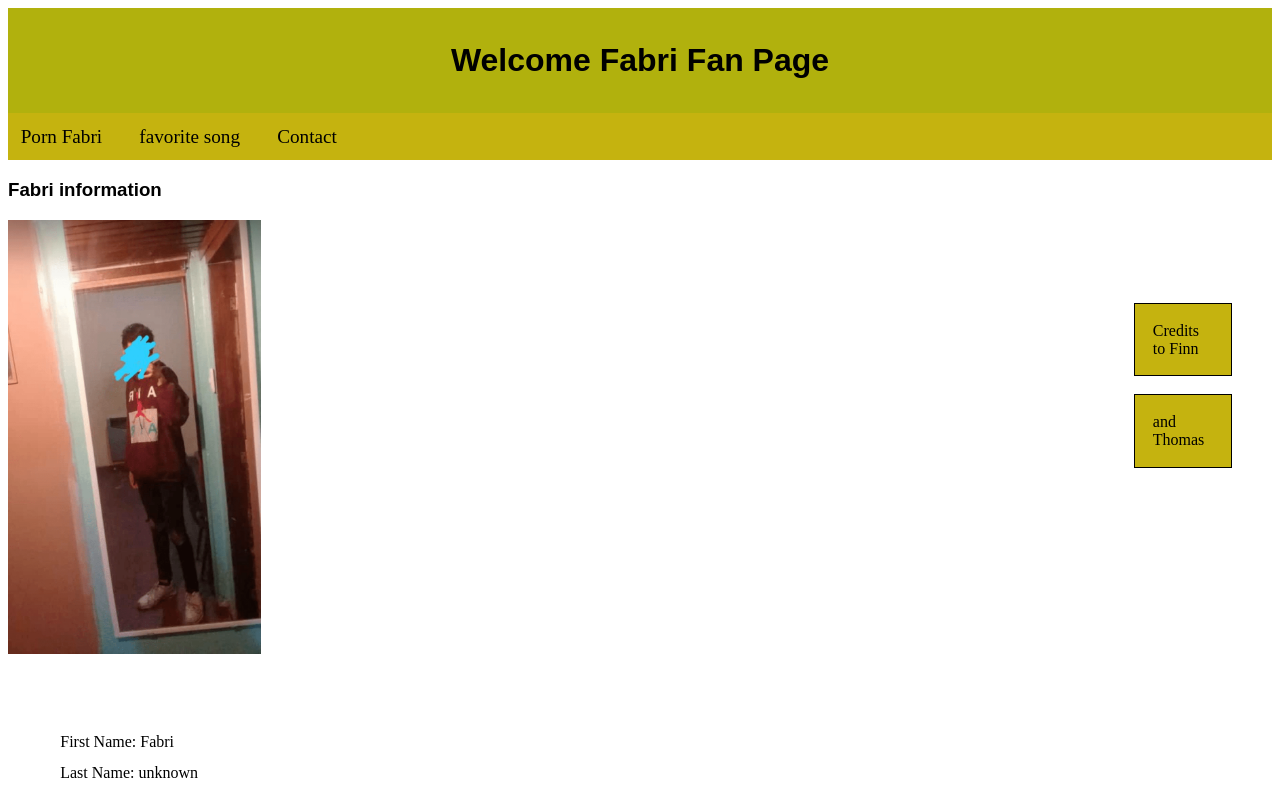
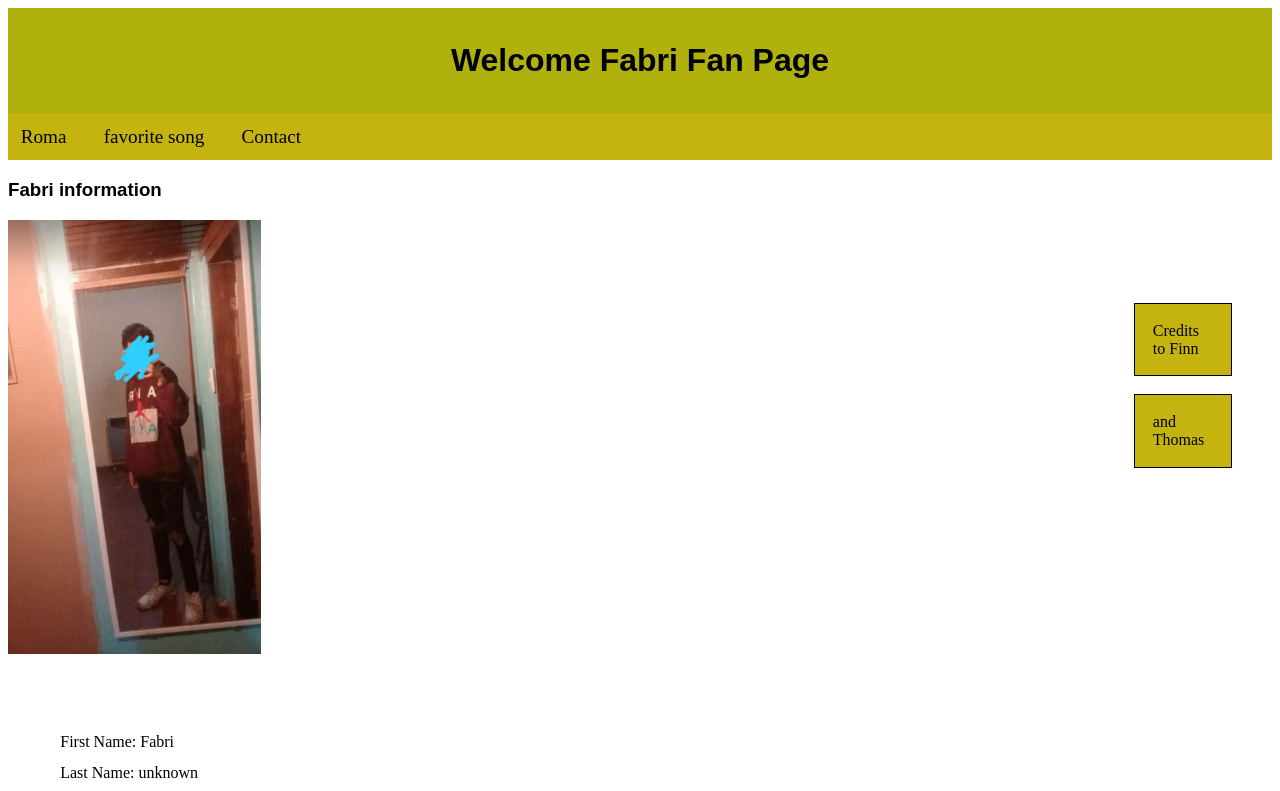
Before and after one commit to Finnhumano24/Fabri, a plain HTML site: page index.html in a window 1280 px wide. Shown: the top 791 px of the page. Drawn offline with Linux system fonts and the light colour scheme.

Commit message:
Update index.html

```diff
--- a/index.html
+++ b/index.html
@@ -15,7 +15,7 @@
                 <h1>Welcome Fabri Fan Page</h1>
             </header>
             <nav id="nave">
-                <a href="https://es.pornhub.com/video/search?search=fabri" class="roble" id="pri">Porn Fabri</a><a href="https://www.youtube.com/watch?v=Uxq2cynCerY" class="roble" id="second">favorite song</a><a href="https://api.whatsapp.com/send/?phone=+5491164914528&text=Fabri%20hermoso" id="second" class="roble">Contact</a>
+                <a href="https://https://es.wikipedia.org/wiki/Roma" class="roble" id="pri">Roma</a><a href="https://www.youtube.com/watch?v=Uxq2cynCerY" class="roble" id="second">favorite song</a><a href="https://api.whatsapp.com/send/?phone=+5491164914528&text=Fabri%20hermoso" id="second" class="roble">Contact</a>
             </nav>
             <aside>
                 <blockquote>
```
